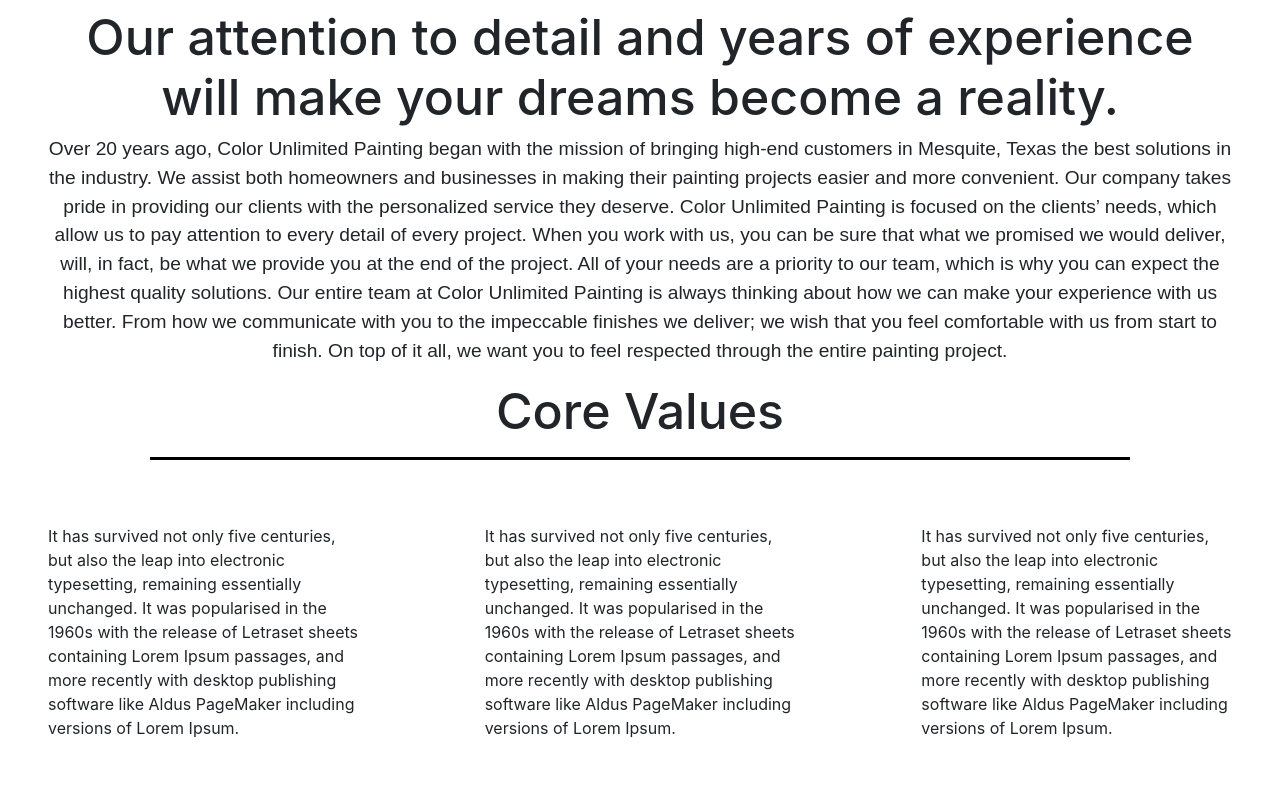
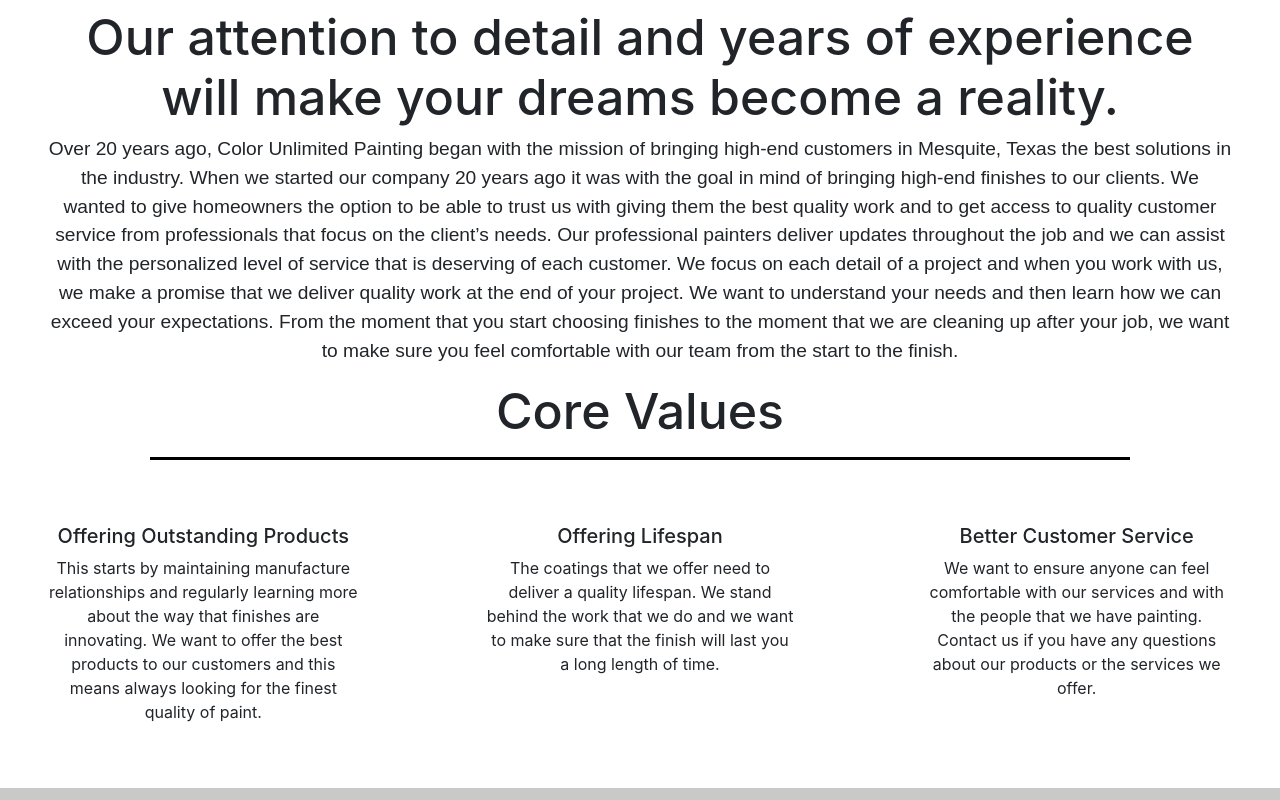
Before and after one commit to tonyc417/contract-temp2, a plain HTML site: page about.html in a window 1280 px wide. Shown: the part 500-1300 px from the top of the page. Drawn offline with nearby package versions, Linux system fonts and the light colour scheme.

Commit message:
updated descriptions

```diff
--- a/about.html
+++ b/about.html
@@ -46,19 +46,18 @@
                 <h1 class="animate__animated animate__fadeInLeft">Our attention to detail and years of experience will
                     make your dreams become a reality.</h1>
                 <p class="compText">Over 20 years ago, Color Unlimited Painting began with the mission of bringing
-                    high-end customers in Mesquite, Texas the best solutions in the industry. We assist both homeowners
-                    and businesses in making their painting projects easier and more convenient. Our company takes pride
-                    in providing our clients with the personalized service they deserve.
+                    high-end customers in Mesquite, Texas the best solutions in the industry. When we started our
+                    company
+                    20 years ago it was with the goal in mind of bringing high-end finishes to our clients. We wanted to
+                    give homeowners the option to be able to trust us with giving them the best quality work and to get access to quality
+                    customer service from professionals that focus on the client’s needs.
+                    Our professional painters deliver updates throughout the job and we can assist with the personalized
+                    level of service that is deserving of each customer. We focus on each detail of a project and when
+                    you work with us, we make a promise that we deliver quality work at the end of your project. We
+                    want to understand your needs and then learn how we can exceed your expectations. From the moment
+                    that you start choosing finishes to the moment that we are cleaning up after your job, we want to
+                    make sure you feel comfortable with our team from the start to the finish.
 
-                    Color Unlimited Painting is focused on the clients’ needs, which allow us to pay attention to every
-                    detail of every project. When you work with us, you can be sure that what we promised we would
-                    deliver, will, in fact, be what we provide you at the end of the project. All of your needs are a
-                    priority to our team, which is why you can expect the highest quality solutions.
-
-                    Our entire team at Color Unlimited Painting is always thinking about how we can make your experience
-                    with us better. From how we communicate with you to the impeccable finishes we deliver; we wish that
-                    you feel comfortable with us from start to finish. On top of it all, we want you to feel respected
-                    through the entire painting project.
                 </p>
             </div>
         </div>
@@ -69,24 +68,23 @@
                 <hr class="solidCore">
             </div>
         </div>
-        <div class="row">
+        <div class="row text-center">
             <div class="col-sm mx-5 my-5">
-                <p class="corePart">It has survived not only five centuries, but also the leap into electronic typesetting, remaining
-                    essentially unchanged. It was popularised in the 1960s with the release of Letraset sheets
-                    containing Lorem Ipsum passages, and more recently with desktop publishing software like Aldus
-                    PageMaker including versions of Lorem Ipsum.</p>
+                <h5>Offering Outstanding Products</h5>
+                <p class="corePart">This starts by maintaining manufacture relationships
+                    and regularly learning more about the way that finishes are innovating. We want to offer the best
+                    products to our customers and this means always looking for the finest quality of paint. </p>
             </div>
             <div class="col-sm mx-5 my-5">
-                <p class="corePart">It has survived not only five centuries, but also the leap into electronic typesetting, remaining
-                    essentially unchanged. It was popularised in the 1960s with the release of Letraset sheets
-                    containing Lorem Ipsum passages, and more recently with desktop publishing software like Aldus
-                    PageMaker including versions of Lorem Ipsum.</p>
+                <h5>Offering Lifespan</h5>
+                <p class="corePart">The coatings that we offer need to deliver a quality lifespan. We
+                    stand behind the work that we do and we want to make sure that the finish will last you a long length of time.</p>
             </div>
             <div class="col-sm mx-5 my-5">
-                <p class="corePart">It has survived not only five centuries, but also the leap into electronic typesetting, remaining
-                    essentially unchanged. It was popularised in the 1960s with the release of Letraset sheets
-                    containing Lorem Ipsum passages, and more recently with desktop publishing software like Aldus
-                    PageMaker including versions of Lorem Ipsum.</p>
+                <h5>Better Customer Service</h5>
+                <p class="corePart">We want to ensure anyone can feel comfortable with our
+                    services and with the people that we have painting. Contact us if you have any questions about our
+                    products or the services we offer. </p>
             </div>
         </div>
 
```
Also changed, not shown: commercial.html (+17 -3 lines), portfolio.html (+2 -2 lines), residental.html (+22 -4 lines).
